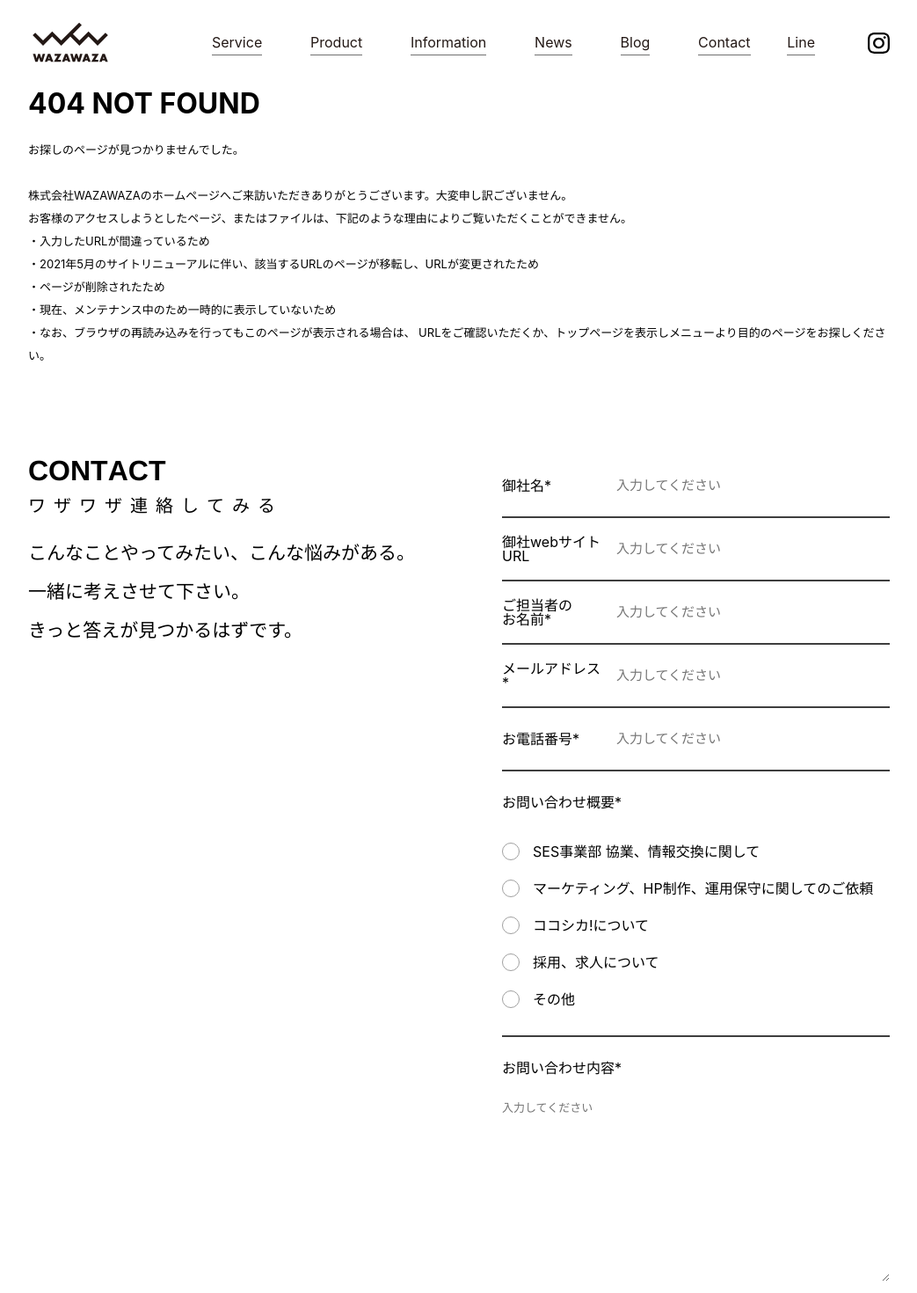
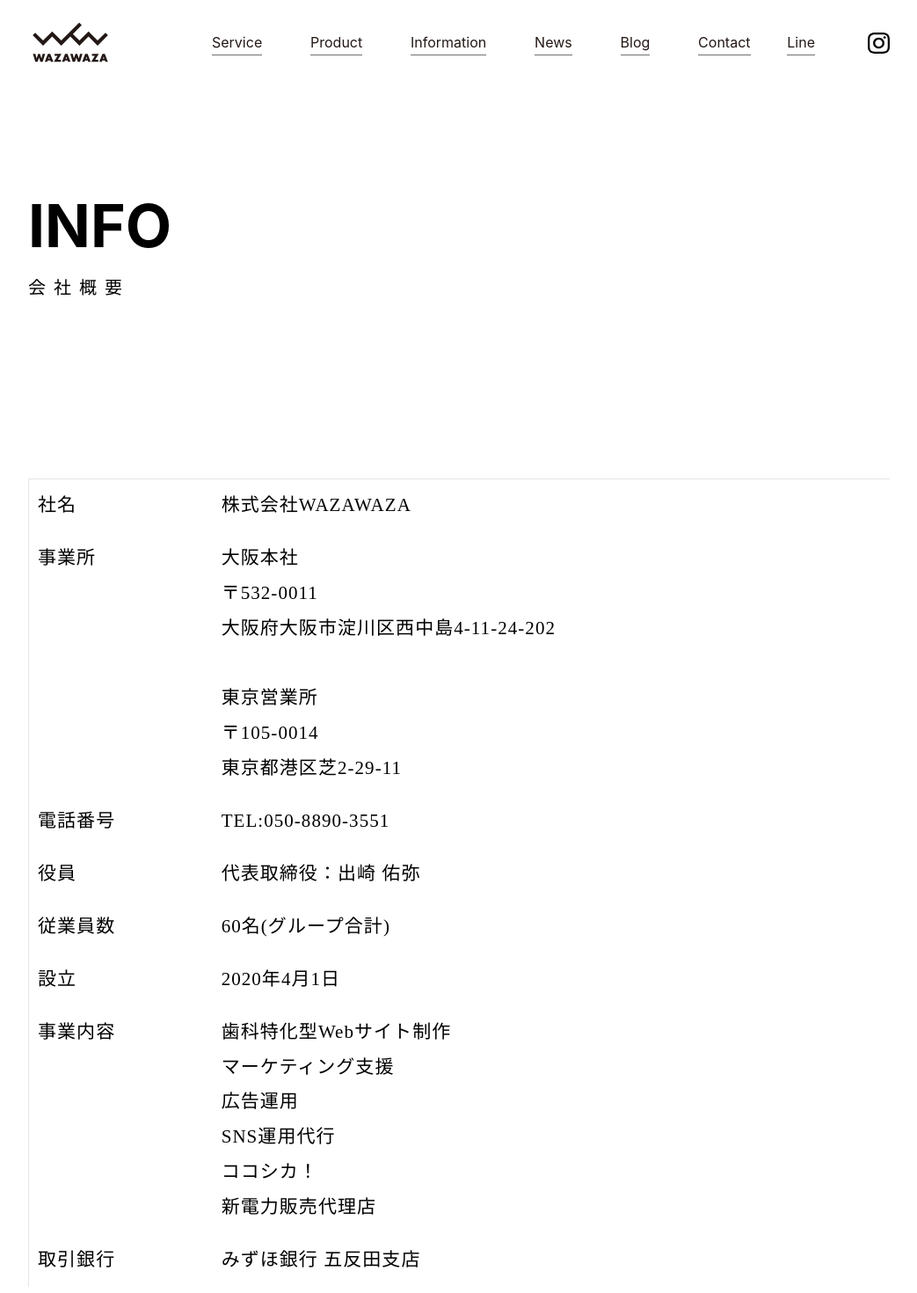
Before and after one commit to yamada-0320/wazawaza-corporate, a Next.js app: page /info in a window 1280 px wide. Before the commit this address had no page. Shown: the top 1470 px of the page at 88% size, without its empty margins (118-1161 px from the left). Built offline with nearby package versions, Linux system fonts and the light colour scheme.

Commit message:
Create page.tsx

```diff
--- /dev/null
+++ b/app/info/page.tsx
@@ -0,0 +1,95 @@
+import type { Metadata } from "next";
+import Contact from "@/components/contact";
+
+export const metadata: Metadata = {
+  title: "会社概要 | 株式会社WAZAWAZA",
+  description: "株式会社WAZAWAZAの会社概要ページです。",
+};
+
+export default function InfoPage() {
+  return (
+    <main id="pageInfo" className="pageInfo">
+      <div className="PageHead">
+        <div className="pageHeadText" style={{ opacity: 1 }}>
+          <h2>
+            <span className="en">INFO</span>
+            <br />
+            <span className="jp">会社概要</span>
+          </h2>
+        </div>
+      </div>
+
+      <section className="scPageContets">
+        <div className="wrap">
+          <div className="infoContets">
+            <div className="wp-block-table is-style-stripes">
+              <table>
+                <tbody>
+                  <tr>
+                    <td>社名</td>
+                    <td>株式会社WAZAWAZA</td>
+                  </tr>
+                  <tr>
+                    <td>事業所</td>
+                    <td>
+                      大阪本社
+                      <br />
+                      〒532-0011
+                      <br />
+                      大阪府大阪市淀川区西中島4-11-24-202
+                      <br />
+                      <br />
+                      東京営業所
+                      <br />
+                      〒105-0014
+                      <br />
+                      東京都港区芝2-29-11
+                    </td>
+                  </tr>
+                  <tr>
+                    <td>電話番号</td>
+                    <td>TEL:050-8890-3551</td>
+                  </tr>
+                  <tr>
+                    <td>役員</td>
+                    <td>代表取締役：出崎 佑弥</td>
+                  </tr>
+                  <tr>
+                    <td>従業員数</td>
+                    <td>60名(グループ合計)</td>
+                  </tr>
+                  <tr>
+                    <td>設立</td>
+                    <td>2020年4月1日</td>
+                  </tr>
+                  <tr>
+                    <td>事業内容</td>
+                    <td>
+                      歯科特化型Webサイト制作
+                      <br />
+                      マーケティング支援
+                      <br />
+                      広告運用
+                      <br />
+                      SNS運用代行
+                      <br />
+                      ココシカ！
+                      <br />
+                      新電力販売代理店
+                    </td>
+                  </tr>
+                  <tr>
+                    <td>取引銀行</td>
+                    <td>みずほ銀行 五反田支店</td>
+                  </tr>
+                </tbody>
+              </table>
+            </div>
+          </div>
+        </div>
+      </section>
+
+      <Contact />
+    </main>
+  );
+}
```
